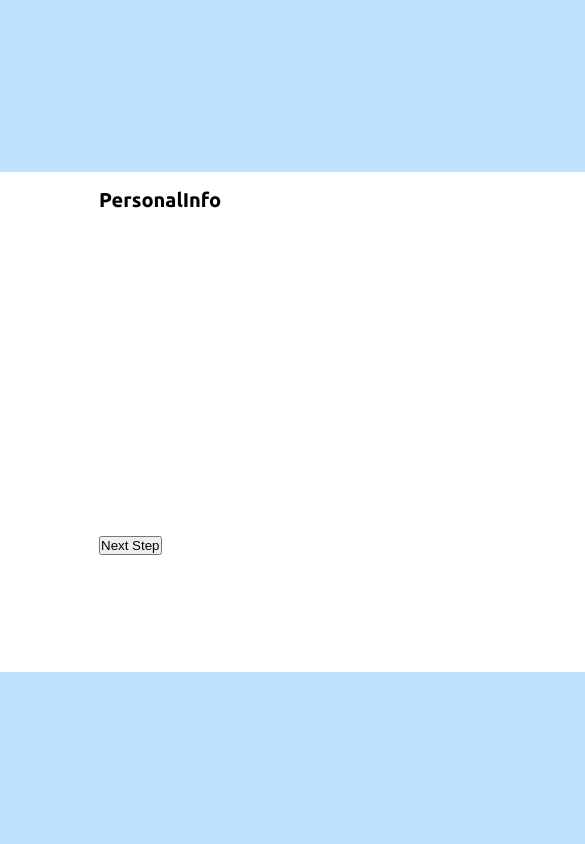
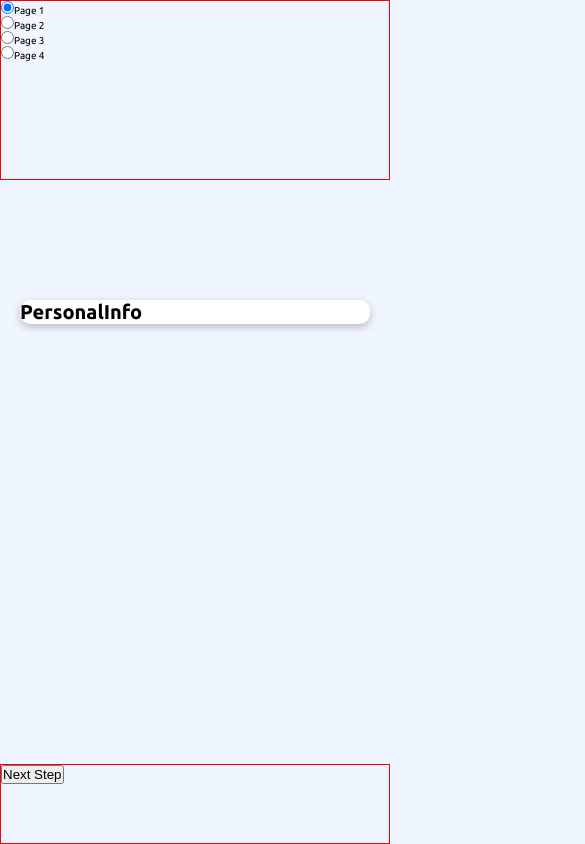
Before and after one commit to Neerukonda-Sriveer/multi-step-form, a React (Create React App) app: page / in a window 390 px wide. Shown: the whole page, 585 px wide, since content can reach past the window. Built offline with nearby package versions, Linux system fonts and the light colour scheme.

Commit message:
feat:layouts for both mobile and desktop in place

```diff
--- a/src/App.jsx
+++ b/src/App.jsx
@@ -11,7 +11,7 @@ export default function App(){
     return(
         <div className={`${Classes['app-container']}`}>
             <PageSelector pageNumber={pageNumber} setPageNumber={setPageNumber}/>
-            <div className="desktop-right-grouper">
+            <div className={`${Classes['desktop-right-grouper']}`}>
                 <PageViewer pageNumber={pageNumber} />
                 <PageAdvancer pageNumber={pageNumber} setPageNumber={setPageNumber} />
             </div>
--- a/src/App.module.scss
+++ b/src/App.module.scss
@@ -1,10 +1,26 @@
+@import './scss/_abstract.scss';
+
 .app-container{
-    padding: var(--spacing-3);
-    border-radius: var(--border-radius);
+    position: relative;
+    width: 100vw;
+    height: 100vh;
 
-    width: 80rem;
-    height: 50rem;
+    @include for-desktop{
+        display: flex;
+        width: 80rem;
+        height: 50rem;
 
-    background-color: var(--color-neutral-100);
-    display: flex;
+        padding: var(--spacing-3);
+        border-radius: var(--border-radius);
+
+        background-color: var(--color-neutral-100);
+        box-shadow: rgba(0, 0, 0, 0.24) 0px 3px 8px;
+    }
 }
+
+@include for-desktop{
+    .desktop-right-grouper{
+        display: flex;
+        flex-direction: column;
+    }
+}
--- a/src/components/PageAdvancer.module.scss
+++ b/src/components/PageAdvancer.module.scss
@@ -0,0 +1,24 @@
+@import '../scss/abstract';
+
+// @include for-mobile{
+//     .page-advancer{
+//         position: absolute;
+//         bottom: 0;
+
+//         width: 100%;
+//         height: 8rem;
+
+//         border: 1px solid red;
+//     }
+// }
+
+.page-advancer{
+    height: 8rem;
+    border: 1px solid red;
+
+    @include for-mobile{
+        position: absolute;
+        bottom: 0;
+        width: 100%;
+    }
+}
--- a/src/components/PageSelector.module.scss
+++ b/src/components/PageSelector.module.scss
@@ -1,3 +1,13 @@
+@import '../scss/abstract';
+
 .page-selector{
     flex: 1 1 30%;
+    border: 1px solid red;
+
+    @include for-mobile{
+        position: absolute;
+        top: 0;
+        width: 100%;
+        height: 18rem;
+    }
 }
--- a/src/components/PageViewer.module.scss
+++ b/src/components/PageViewer.module.scss
@@ -1,7 +1,18 @@
+@import '../scss/abstract';
+
 .page-viewer{
+    flex: 1 1 100%;
     position: relative;
     width: 48rem; //2.25 times roughly of the page selector
-    height: 34.8rem; //roughly half of total width
+    //height: 34.8rem; //roughly half of total width
+
+    @include for-mobile{
+        position: absolute;
+        width: 100%;
+        height: 100%;
+
+        z-index: -1;
+    }
 }
 
 :root{
@@ -9,6 +20,7 @@
 }
 
 .page{
+    flex: 1 1 100%;
     position: absolute;
     left: 0;
     top: 0;
@@ -16,6 +28,19 @@
     height: 100%;
 
     transition: opacity var(--page-transition-speed) ease-in-out;
+
+    @include for-mobile{
+        left: 50%;
+        top: 37%;
+        transform: translate(-50%, -50%);
+
+        width: min(35rem,90%);
+        height: auto;
+
+        background-color: var(--color-neutral-100);
+        border-radius: var(--border-radius);
+        box-shadow: rgba(0, 0, 0, 0.24) 0px 3px 8px;
+    }
 }
 
 .hidden{
--- a/src/components/pages/PlanSelector.jsx
+++ b/src/components/pages/PlanSelector.jsx
@@ -4,6 +4,10 @@ export default function PlanSelector({
     return(
         <div className={className}>
             <h1>PlanSelector</h1>
+            <h1>gogo</h1>
+            <h2>hanna</h2>
+            <h3>jkfds</h3>
+            <p>Lorem, ipsum dolor sit amet consectetur adipisicing elit. In quidem modi sequi facere cupiditate consectetur fugiat similique? Et quas numquam totam fugit quia placeat quidem mollitia corrupti, veniam rerum quod consectetur aspernatur nostrum vitae dolorem! Nulla ad, recusandae totam error, nobis deleniti incidunt nemo illo quod, laboriosam eum. Provident, maiores.</p>
         </div>
     )
 }
--- a/src/scss/_abstract.scss
+++ b/src/scss/_abstract.scss
@@ -3,3 +3,9 @@
         @content;
     }
 }
+
+@mixin for-desktop{
+    @media only screen and (min-width: 100rem) {
+        @content;
+    }
+}
--- a/src/scss/main.scss
+++ b/src/scss/main.scss
@@ -11,5 +11,5 @@ body{
     align-items: center;
     height: 100vh;
 
-    background-color: var(--color-blue-100);
+    background-color: var(--color-neutral-300);
 }
```
Also changed, not shown: src/components/pages/Pages.module.scss (added).
